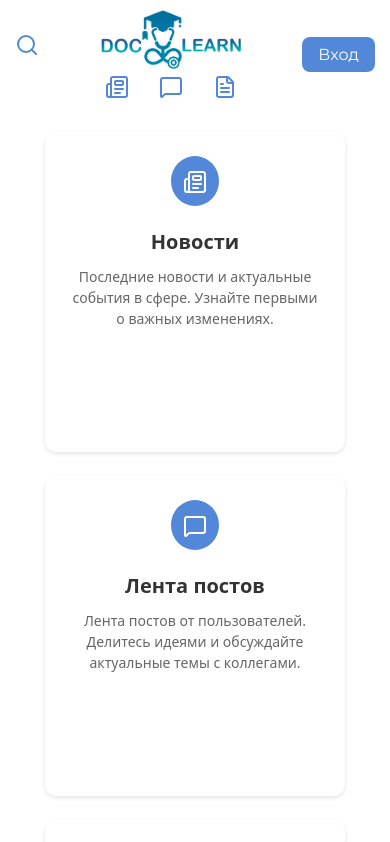
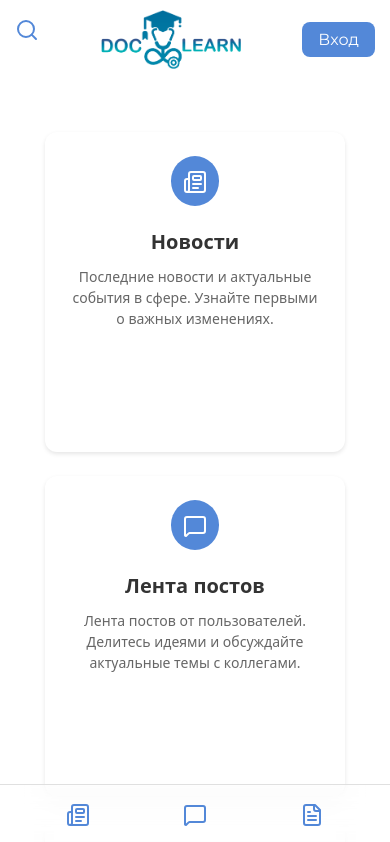
Before and after one commit to NeGaTiVe369/DocLearn, a Next.js app: page / in a window 390 px wide. Shown: the top 842 px of the page. Built offline with nearby package versions, Linux system fonts and the light colour scheme.

Commit message:
Навигация на телефонах

```diff
--- a/src/app/layout.tsx
+++ b/src/app/layout.tsx
@@ -1,8 +1,9 @@
-import 'bootstrap/dist/css/bootstrap.min.css'
+import "bootstrap/dist/css/bootstrap.min.css"
 import type { Metadata } from "next"
 import { Montserrat } from "next/font/google"
 import "./globals.css"
-import Header from '@/widgets/header/ui/Header'
+import Header from "@/widgets/header/ui/Header"
+import BottomNavigationWrapper from "@/widgets/bottom-navigation/BottomNavigationWrapper"
 import { Providers } from "./providers"
 
 const montserrat = Montserrat({
@@ -34,6 +35,7 @@ export default function RootLayout({
         <Providers>
           <Header />
           {children}
+          <BottomNavigationWrapper />
         </Providers>
       </body>
     </html>
--- a/src/features/profile-edit/ui/components/AvatarFileUpload.tsx
+++ b/src/features/profile-edit/ui/components/AvatarFileUpload.tsx
@@ -173,7 +173,7 @@ export const AvatarFileUpload: React.FC<AvatarFileUploadProps> = ({
 
           <div className={styles.previewContainer}>
             <Image
-              src={previewUrl || "/placeholder.svg"}
+              src={previewUrl || "/placeholder.webp"}
               alt="Превью аватара"
               width={120}
               height={120}
--- /dev/null
+++ b/src/widgets/bottom-navigation/BottomNavigation.module.css
@@ -0,0 +1,46 @@
+.bottomNavigation {
+  position: fixed;
+  bottom: 0;
+  left: 0;
+  right: 0;
+  height: 60px;
+  background-color: rgba(255, 255, 255, 0.3);
+  backdrop-filter: blur(10px);
+  border-top: 1px solid #e0e0e0;
+  z-index: 1000;
+  display: none;
+}
+
+
+.iconsContainer {
+  display: flex;
+  justify-content: space-around;
+  align-items: center;
+  height: 100%;
+  padding: 0 20px;
+}
+
+.icon {
+  color: #5388d8;
+  font-size: 28px;
+  width: 24px;
+  height: 24px;
+  cursor: pointer;
+  transition: color 0.2s;
+  transition: transform 0.2s;
+}
+
+.icon:hover {
+  color: #3266b6;
+  transform: scale(1.4);
+}
+
+.iconActive {
+  transform: scale(1.4);
+}
+
+@media (max-width: 650px) {
+  .bottomNavigation {
+    display: block;
+  }
+}
--- /dev/null
+++ b/src/widgets/bottom-navigation/BottomNavigation.tsx
@@ -0,0 +1,37 @@
+"use client"
+
+import Link from "next/link"
+import { usePathname } from "next/navigation"
+import styles from "./BottomNavigation.module.css"
+import { Newspaper, MessageSquare, FileText, BookOpen } from "lucide-react"
+
+interface BottomNavigationProps {
+    isAuthenticated?: boolean
+}
+
+export default function BottomNavigation({ isAuthenticated = false }: BottomNavigationProps) {
+    const pathname = usePathname()
+
+    const isAggregatorActive = pathname.startsWith("/Aggregator")
+
+    return (
+        <div className={styles.bottomNavigation}>
+            <div className={styles.iconsContainer}>
+                <Link href="/News">
+                    <Newspaper className={`${styles.icon} ${pathname === "/News" ? styles.iconActive : ""}`} />
+                </Link>
+                <Link href="/Feed">
+                    <MessageSquare className={`${styles.icon} ${pathname === "/Feed" ? styles.iconActive : ""}`} />
+                </Link>
+                <Link href="/Aggregator">
+                    <FileText className={`${styles.icon} ${isAggregatorActive ? styles.iconActive : ""}`} />
+                </Link>
+                {isAuthenticated && (
+                    <Link href="/Learn">
+                        <BookOpen className={`${styles.icon} ${pathname === "/Learn" ? styles.iconActive : ""}`} />
+                    </Link>
+                )}
+            </div>
+        </div>
+    )
+}
--- /dev/null
+++ b/src/widgets/bottom-navigation/BottomNavigationWrapper.tsx
@@ -0,0 +1,11 @@
+"use client"
+
+import { useAppSelector } from "@/shared/hooks/hooks"
+import { selectIsAuthenticated } from "@/features/auth/model/selectors"
+import BottomNavigation from "./BottomNavigation"
+
+export default function BottomNavigationWrapper() {
+  const isAuthenticated = useAppSelector(selectIsAuthenticated)
+
+  return <BottomNavigation isAuthenticated={isAuthenticated} />
+}
--- a/src/widgets/header/ui/Header.tsx
+++ b/src/widgets/header/ui/Header.tsx
@@ -19,6 +19,7 @@ import { SearchInput } from "@/features/search/ui/SearchInput"
 import { SearchDropdown } from "@/features/search/ui/SearchDropdown"
 import { useAvatarCache } from "@/shared/hooks/useAvatarCache"
 import desktopLogo from "@/../../public/logo.webp"
+import Link from "next/link"
 
 export default function Header() {
   const dispatch = useAppDispatch()
@@ -159,7 +160,12 @@ export default function Header() {
         </div>
 
         <div className={styles.mobileCenter}>
-          <div className={styles.mobileLogo}>
+            <Link
+              href="/"
+              aria-label="На главную"
+              className={styles.mobileLogo}
+              prefetch
+            >
               <Image
                 src={desktopLogo || "/placeholder.webp"}
                 alt="Logo"
@@ -172,10 +178,10 @@ export default function Header() {
                   height: "auto",
                 }}
               />
-          </div>
-          <div className={styles.mobileNavigation}>
+            </Link>
+          {/* <div className={styles.mobileNavigation}>
             <Navigation isAuthenticated={isAuthenticated} isMobile={true} />
-          </div>
+          </div> */}
         </div>
 
         {showMobileSearch && (
--- a/src/widgets/header/ui/Navigation.tsx
+++ b/src/widgets/header/ui/Navigation.tsx
@@ -7,34 +7,34 @@ import { Newspaper, MessageSquare, FileText, BookOpen } from "lucide-react"
 
 interface NavigationProps {
   isAuthenticated?: boolean
-  isMobile?: boolean
+  // isMobile?: boolean
 }
 
-export default function Navigation({ isAuthenticated = false, isMobile = false }: NavigationProps) {
+export default function Navigation({ isAuthenticated = false }: NavigationProps) {
   const pathname = usePathname()
 
   const isAggregatorActive = pathname.startsWith("/Aggregator")
 
-  if (isMobile) {
-    return (
-      <div className={styles.iconsContainer}>
-        <Link href="/News">
-          <Newspaper className={`${styles.icon} ${pathname === "/News" ? styles.iconActive : ""}`} />
-        </Link>
-        <Link href="/Feed">
-          <MessageSquare className={`${styles.icon} ${pathname === "/Feed" ? styles.iconActive : ""}`} />
-        </Link>
-        <Link href="/Aggregator">
-          <FileText className={`${styles.icon} ${isAggregatorActive ? styles.iconActive : ""}`} />
-        </Link>
-        {isAuthenticated && (
-          <Link href="/Learn">
-            <BookOpen className={`${styles.icon} ${pathname === "/Learn" ? styles.iconActive : ""}`} />
-          </Link>
-        )}
-      </div>
-    )
-  }
+  // if (isMobile) {
+  //   return (
+  //     <div className={styles.iconsContainer}>
+  //       <Link href="/News">
+  //         <Newspaper className={`${styles.icon} ${pathname === "/News" ? styles.iconActive : ""}`} />
+  //       </Link>
+  //       <Link href="/Feed">
+  //         <MessageSquare className={`${styles.icon} ${pathname === "/Feed" ? styles.iconActive : ""}`} />
+  //       </Link>
+  //       <Link href="/Aggregator">
+  //         <FileText className={`${styles.icon} ${isAggregatorActive ? styles.iconActive : ""}`} />
+  //       </Link>
+  //       {isAuthenticated && (
+  //         <Link href="/Learn">
+  //           <BookOpen className={`${styles.icon} ${pathname === "/Learn" ? styles.iconActive : ""}`} />
+  //         </Link>
+  //       )}
+  //     </div>
+  //   )
+  // }
 
   return (
       <div className={styles.iconsContainer}>
```
Lines whose indentation alone changed are shown as unchanged.
